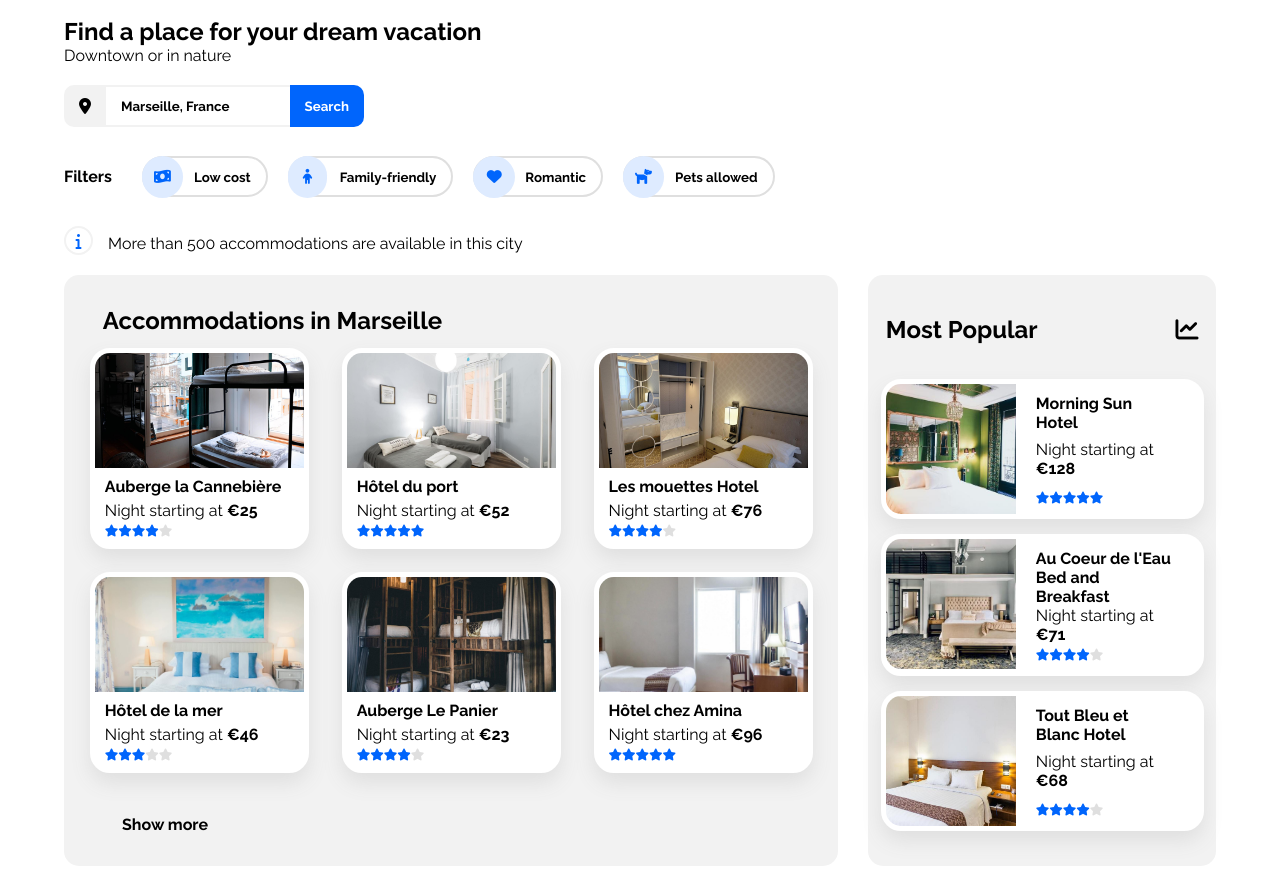
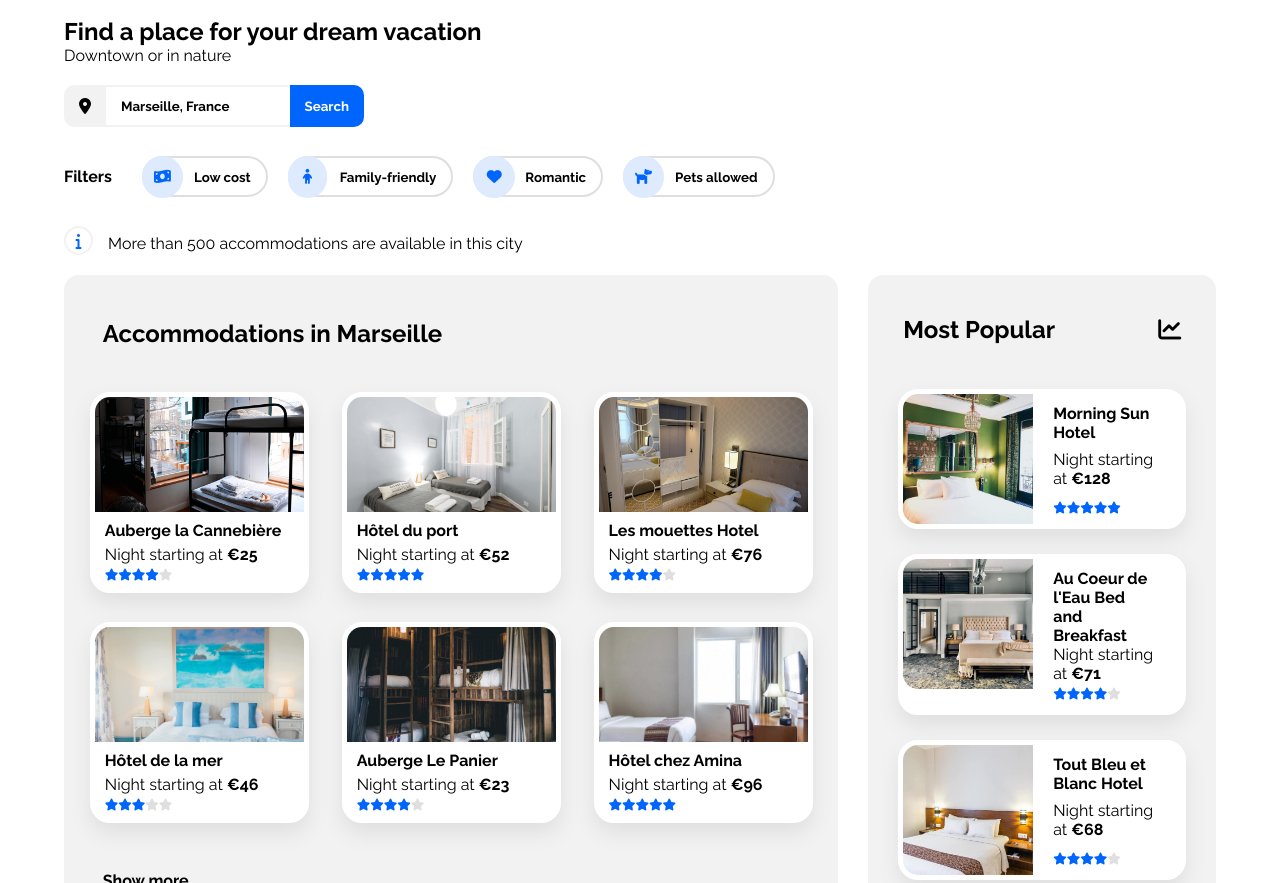
Before and after one commit to DylanNicolet/Front-End-P2-OpenClassrooms, a plain HTML site: page index.html in a window 1280 px wide. Shown: the part 95-978 px from the top of the page. Drawn offline with Linux system fonts and the light colour scheme.

Commit message:
Fixed most-popular section's dimensions

```diff
--- a/CSS/style.css
+++ b/CSS/style.css
@@ -635,6 +635,12 @@ footer p{
 
     .popular-cards{
         transition: transform .2s;
+        width: 80%;
+        margin: 25px auto;
+    }
+
+    #most-popular-title{
+        width: 80%;
     }
 
     .popular-cards:hover{
@@ -662,7 +668,7 @@ footer p{
     }
 
     #show-more{
-        margin: 30px 0px 30px 5%;
+        margin: 30px 0px 30px 0px;
     }
 
     .accommodations-cards:hover{
@@ -670,7 +676,7 @@ footer p{
     }
 
     #accommodations h2{
-        margin: 30px 0px 0px 0px;
+        margin: 40px 0px 25px 0px;
     }
 
     #activities{
```
